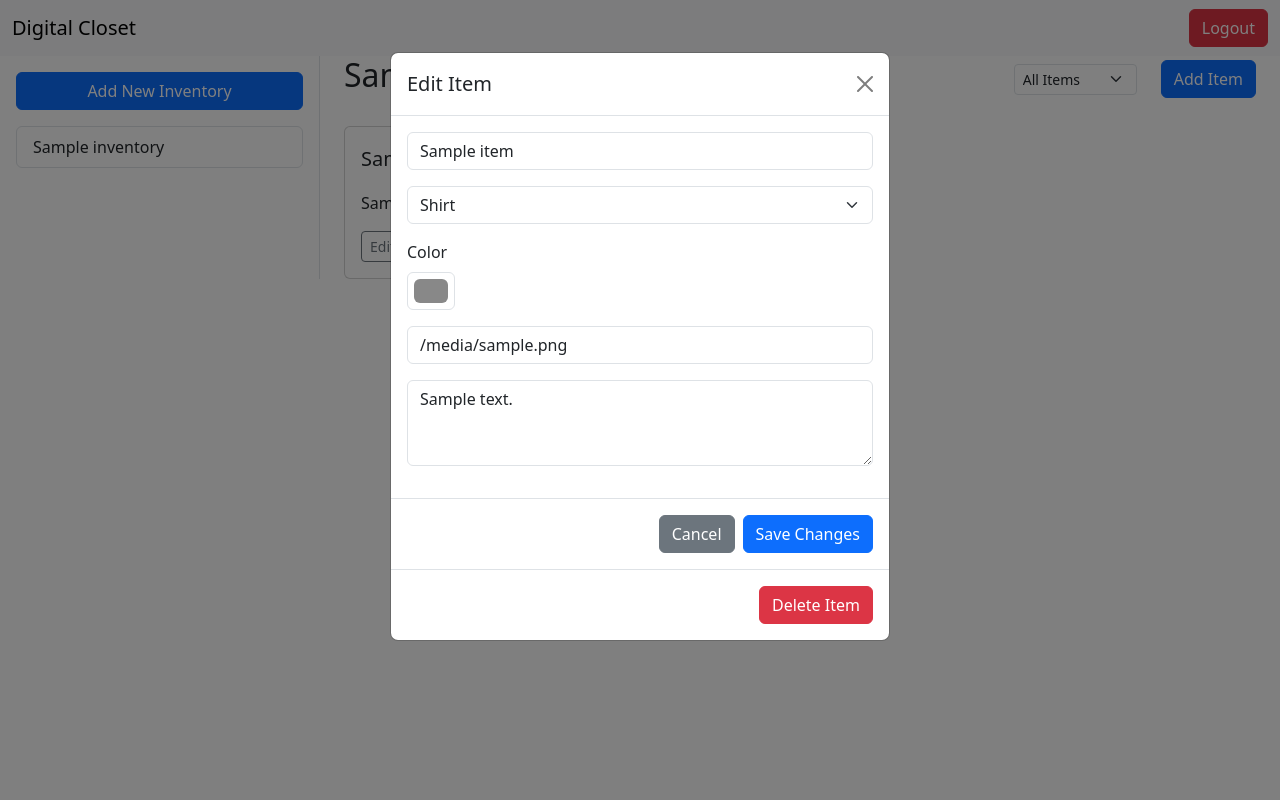
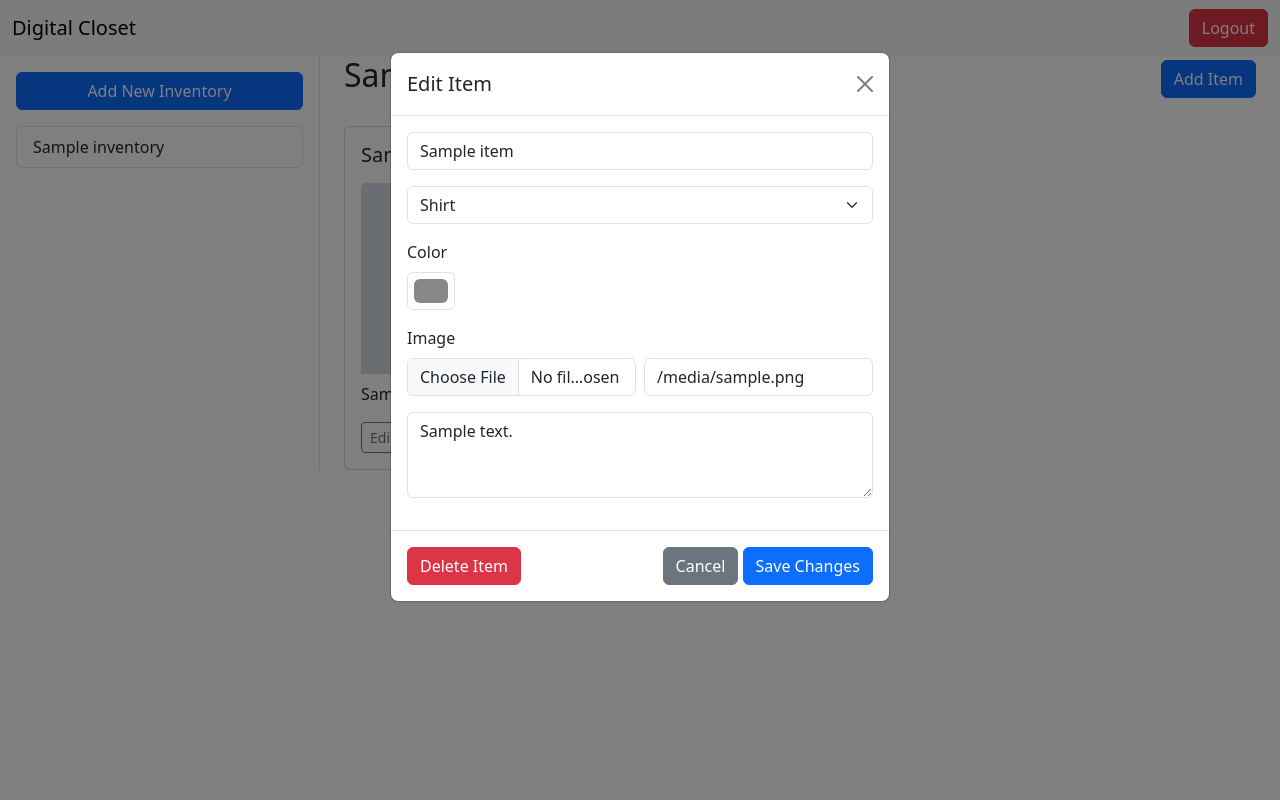
Before and after one commit to FredDan05/Final-Project, a Flask app: page /inventory/1 in a window 1280 px wide, after a click on "Edit". Run offline with Flask 3, Linux system fonts and the light colour scheme; a user stored in the database is signed in; grey boxes marked "Sample" are stand-in pictures; a database or web service that is not in the repository returns one stand-in record (values such as "Sample title"); some libraries are stand-ins or nearby versions.

Commit message:
Add camera and file upload functionality

```diff
--- a/app.py
+++ b/app.py
@@ -1,15 +1,21 @@
 import os
 from flask import Flask, flash, redirect, render_template, request, session
 from werkzeug.security import check_password_hash, generate_password_hash
+from werkzeug.utils import secure_filename
 import psycopg2
 from psycopg2.extras import DictCursor
 from functools import wraps
 
-
-
 # Configure application
 app = Flask(__name__)
 app.secret_key = 'dev'
+app.config['UPLOAD_FOLDER'] = 'static/uploads'
+
+ALLOWED_EXTENSIONS = {'png', 'jpg', 'jpeg', 'gif'}
+
+def allowed_file(filename):
+    return '.' in filename and filename.rsplit('.', 1)[1].lower() in ALLOWED_EXTENSIONS
+
 
 # Database helper function
 def get_db():
@@ -239,8 +245,16 @@ def add_item(inventory_id):
     name = request.form.get("name")
     type = request.form.get("type")
     color = request.form.get("color")
-    image_url = request.form.get("image_url")
     description = request.form.get("description")
+    if 'image' in request.files:
+        file = request.files['image']
+        if file and allowed_file(file.filename):
+            filename = secure_filename(file.filename)
+            file.save(os.path.join(app.config['UPLOAD_FOLDER'], filename))
+            image_url = f'/static/uploads/{filename}'
+    else:
+        image_url = request.form.get('image_url')
+
 
     # Verify inventory belongs to user
     with get_db() as db:
@@ -289,10 +303,10 @@ def duplicate_item(inventory_id, item_id):
             (item_id, inventory_id)
         ).fetchone()
 
-        # Create duplicate
+        # Create duplicate with image_url included
         db.execute(
-            "INSERT INTO items (inventory_id, name, type, color, description) VALUES (?, ?, ?, ?, ?)",
-            (inventory_id, item['name'], item['type'], item['color'], item['description'])
+            "INSERT INTO items (inventory_id, name, type, color, image_url, description) VALUES (?, ?, ?, ?, ?, ?)",
+            (inventory_id, item['name'], item['type'], item['color'], item['image_url'], item['description'])
         )
         db.commit()
 
--- a/templates/inventory/view.html
+++ b/templates/inventory/view.html
@@ -4,19 +4,9 @@
 <div class="container">
     <div class="d-flex justify-content-between align-items-center mb-4">
         <h2>{{ inventory.name }}</h2>
-        <div class="d-flex gap-3 align-items-center">
-            <select class="form-select form-select-sm me-2" style="width: auto; min-width: 120px;" id="typeFilter" onchange="window.location.href=this.value">
-                <option value="/inventory/{{ inventory.id }}" {% if not type_filter %}selected{% endif %}>All Items</option>
-                <option value="/inventory/{{ inventory.id }}?type=shirt" {% if type_filter == 'shirt' %}selected{% endif %}>Shirts</option>
-                <option value="/inventory/{{ inventory.id }}?type=pants" {% if type_filter == 'pants' %}selected{% endif %}>Pants</option>
-                <option value="/inventory/{{ inventory.id }}?type=socks" {% if type_filter == 'socks' %}selected{% endif %}>Socks</option>
-                <option value="/inventory/{{ inventory.id }}?type=shoes" {% if type_filter == 'shoes' %}selected{% endif %}>Shoes</option>
-                <option value="/inventory/{{ inventory.id }}?type=accessory" {% if type_filter == 'accessory' %}selected{% endif %}>Accessories</option>
-            </select>
         <button class="btn btn-primary" data-bs-toggle="modal" data-bs-target="#newItemModal">
             <i class="fas fa-plus"></i> Add Item
         </button>
-        </div>
     </div>
 
     <!-- Grid of items -->
@@ -28,20 +18,25 @@
                     <div class="d-flex justify-content-between align-items-center mb-2">
                         <h5 class="card-title">{{ item.name }}</h5>
                         <div class="d-flex align-items-center gap-2">
-                            {% if item.image_url %}
-                                <img src="{{ item.image_url }}" alt="{{ item.name }}" style="width: 40px; height: 40px; object-fit: cover; border-radius: 4px;">
-                            {% else %}
+                            <div style="width: 20px; height: 20px; border-radius: 50%; background-color: {{ item.color }}"></div>
                             <span class="badge bg-secondary">
-                                    {% if item.type == "shirt" %}S{% endif %}
-                                    {% if item.type == "pants" %}P{% endif %}
-                                    {% if item.type == "socks" %}SOCK{% endif %}
-                                    {% if item.type == "shoes" %}SHOE{% endif %}
-                                    {% if item.type == "accessory" %}A{% endif %}
+                                {% if item.type == "shirt" %}
+                                    S
+                                {% elif item.type == "pants" %}
+                                    P
+                                {% elif item.type == "socks" %}
+                                    SOCK
+                                {% elif item.type == "shoes" %}
+                                    SHOE
+                                {% elif item.type == "accessory" %}
+                                    A
+                                {% endif %}
                             </span>
-                            {% endif %}
-                            <div style="width: 20px; height: 20px; border-radius: 50%; background-color: {{ item.color }}"></div>
                         </div>
                     </div>
+                    {% if item.image_url %}
+                        <img src="{{ item.image_url }}" class="card-img-top mb-2" alt="{{ item.name }}">
+                    {% endif %}
                     <p class="card-text">{{ item.description }}</p>
                     <div class="d-flex gap-2">
                         <button class="btn btn-outline-secondary btn-sm" data-bs-toggle="modal" data-bs-target="#editItemModal{{ item.id }}">Edit</button>
@@ -61,7 +56,7 @@
                         <h5 class="modal-title">Edit Item</h5>
                         <button type="button" class="btn-close" data-bs-dismiss="modal"></button>
                     </div>
-                    <form action="/inventory/{{ inventory.id }}/edit_item/{{ item.id }}" method="post">
+                    <form action="/inventory/{{ inventory.id }}/edit_item/{{ item.id }}" method="post" enctype="multipart/form-data">
                         <div class="modal-body">
                             <div class="mb-3">
                                 <input type="text" class="form-control" name="name" placeholder="Item Name" value="{{ item.name }}" required>
@@ -80,20 +75,24 @@
                                 <input type="color" class="form-control form-control-color" id="colorPicker{{ item.id }}" name="color" value="{{ item.color }}" required>
                             </div>
                             <div class="mb-3">
-                                <input type="url" class="form-control" name="image_url" placeholder="Image URL (optional)" value="{{ item.image_url }}">
+                                <label class="form-label">Image</label>
+                                <div class="d-flex gap-2">
+                                    <input type="file" class="form-control" name="image" accept="image/*" capture="environment">
+                                    <input type="url" class="form-control" name="image_url" value="{{ item.image_url }}" placeholder="or paste image URL">
+                                </div>
                             </div>
                             <div class="mb-3">
                                 <textarea class="form-control" name="description" placeholder="Description" rows="3">{{ item.description }}</textarea>
                             </div>
                         </div>
-                        <div class="modal-footer">
+                        <div class="modal-footer justify-content-between">
+                            <form action="/inventory/{{ inventory.id }}/delete_item/{{ item.id }}" method="post">
+                                <button type="submit" class="btn btn-danger">Delete Item</button>
+                            </form>
+                            <div>
                                 <button type="button" class="btn btn-secondary" data-bs-dismiss="modal">Cancel</button>
                                 <button type="submit" class="btn btn-primary">Save Changes</button>
                             </div>
-                    </form>
-                    <form action="/inventory/{{ inventory.id }}/delete_item/{{ item.id }}" method="post">
-                        <div class="modal-footer">
-                            <button type="submit" class="btn btn-danger">Delete Item</button>
                         </div>
                     </form>
                 </div>
@@ -111,7 +110,7 @@
                 <h5 class="modal-title">Add New Item</h5>
                 <button type="button" class="btn-close" data-bs-dismiss="modal"></button>
             </div>
-            <form action="/inventory/{{ inventory.id }}/add_item" method="post">
+            <form action="/inventory/{{ inventory.id }}/add_item" method="post" enctype="multipart/form-data">
                 <div class="modal-body">
                     <div class="mb-3">
                         <input type="text" class="form-control" name="name" placeholder="Item Name" required>
@@ -131,7 +130,11 @@
                         <input type="color" class="form-control form-control-color" id="colorPicker" name="color" value="#000000" required>
                     </div>
                     <div class="mb-3">
-                        <input type="url" class="form-control" name="image_url" placeholder="Image URL (optional)">
+                        <label class="form-label">Image</label>
+                        <div class="d-flex gap-2">
+                            <input type="file" class="form-control" name="image" accept="image/*" capture="environment">
+                            <input type="url" class="form-control" name="image_url" placeholder="or paste image URL">
+                        </div>
                     </div>
                     <div class="mb-3">
                         <textarea class="form-control" name="description" placeholder="Description" rows="3"></textarea>
```
Lines whose indentation alone changed are shown as unchanged.
